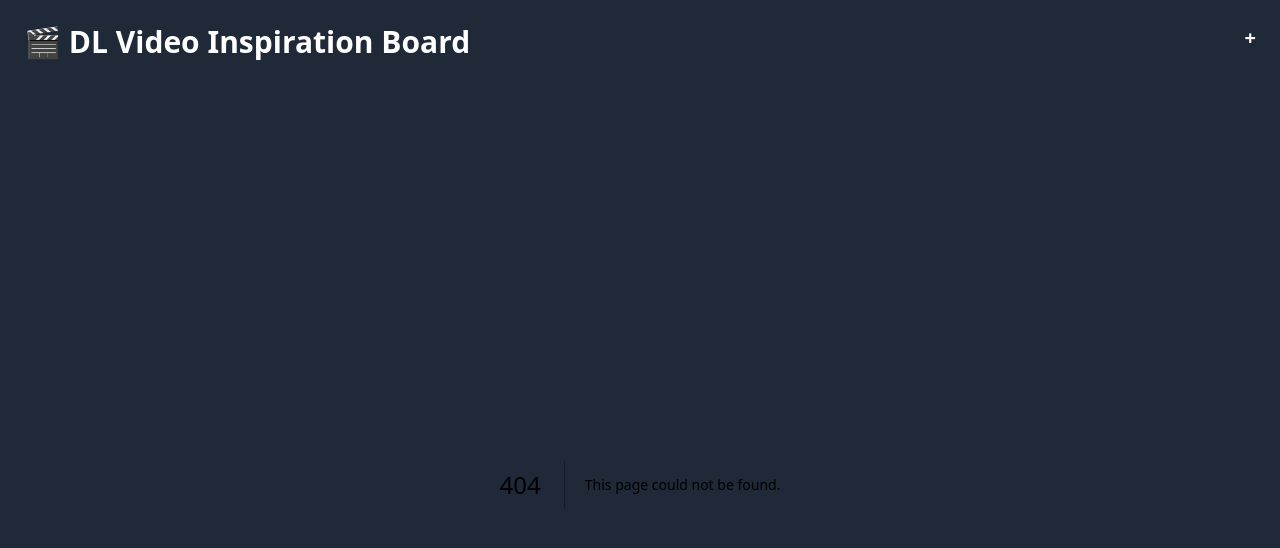
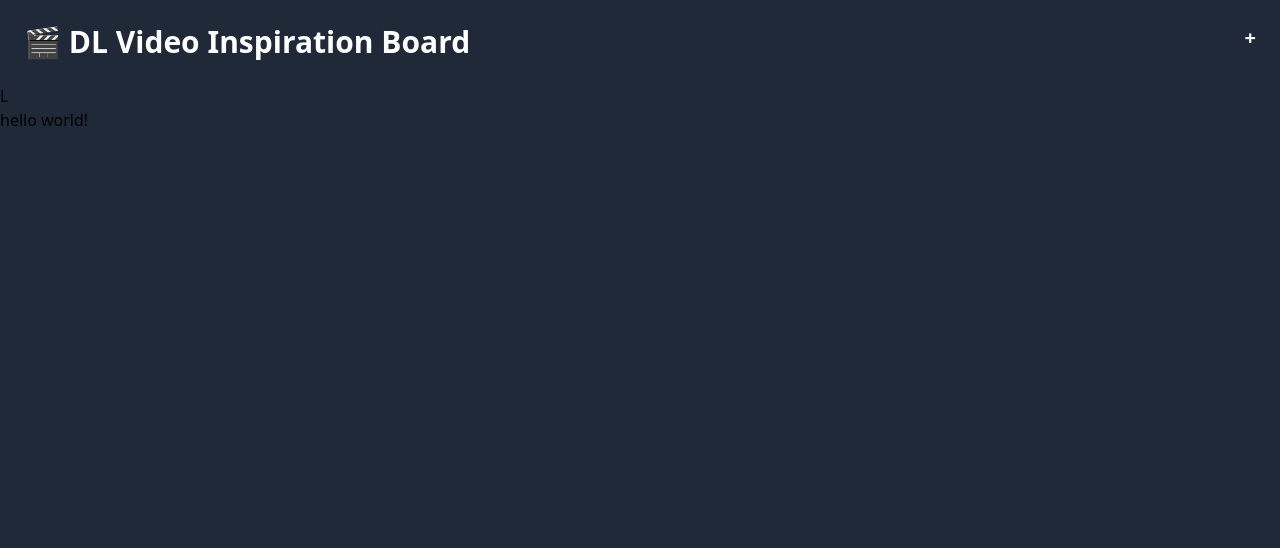
Before and after one commit to daniellidman/DL-Video-Inspiration-Board-v2, a Next.js app: page /login in a window 1280 px wide. Before the commit this address had no page. Shown: the top 548 px of the page. Built offline with nearby package versions, Linux system fonts and the light colour scheme.

Commit message:
created login page bones. Next up, adding supabase auth

```diff
--- /dev/null
+++ b/app/login/page.js
@@ -0,0 +1,12 @@
+export const metadata = {
+  title: 'Login | DL Video Inspiration Board',
+};
+
+export default function Page() {
+  return (
+    <div>
+      <h1>L</h1>
+      <p>hello world!</p>
+    </div>
+  );
+}
--- a/package.json
+++ b/package.json
@@ -11,7 +11,8 @@
   "dependencies": {
     "@heroicons/react": "^2.2.0",
     "@supabase/auth-helpers-nextjs": "^0.10.0",
-    "@supabase/supabase-js": "^2.50.5",
+    "@supabase/auth-helpers-react": "^0.5.0",
+    "@supabase/supabase-js": "^2.51.0",
     "next": "14.2.23",
     "react": "^18",
     "react-dom": "^18",
```
Also changed, not shown: 1 other file (tests, documents, lock files or other folders).
